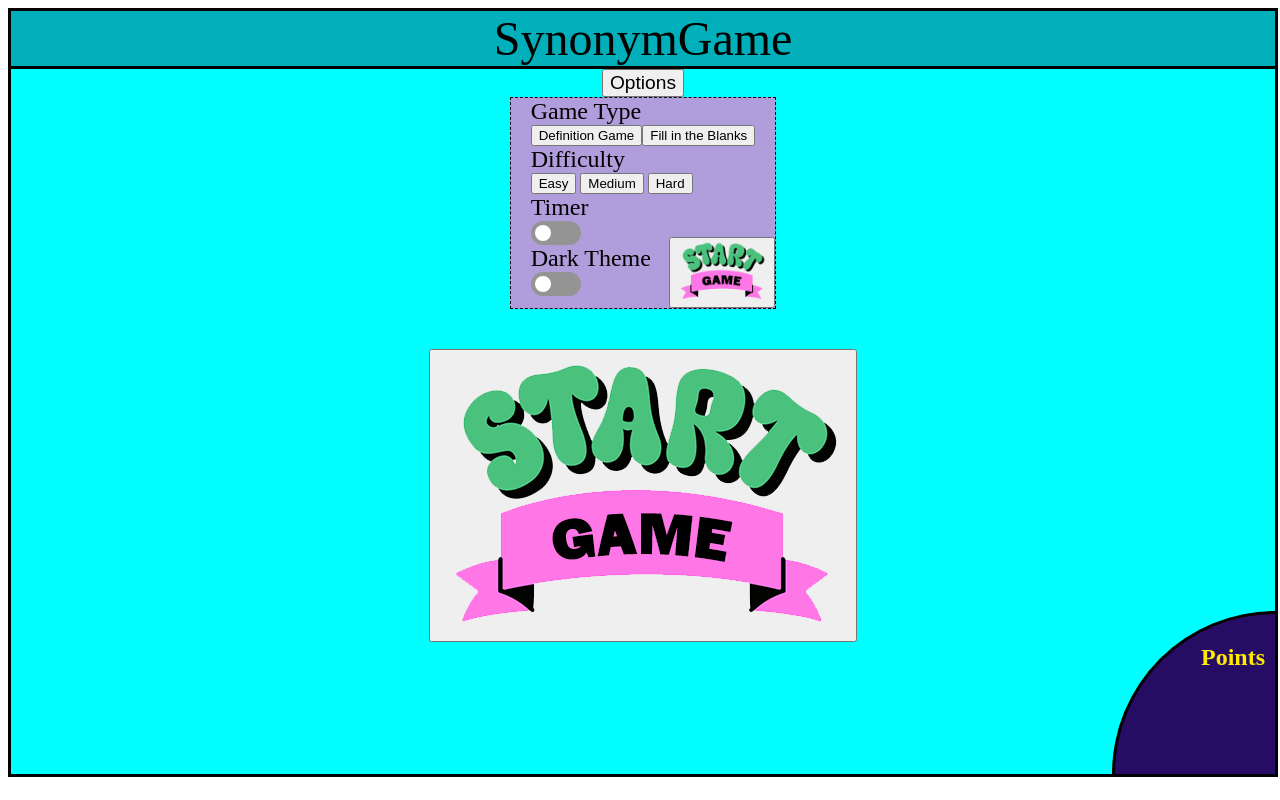
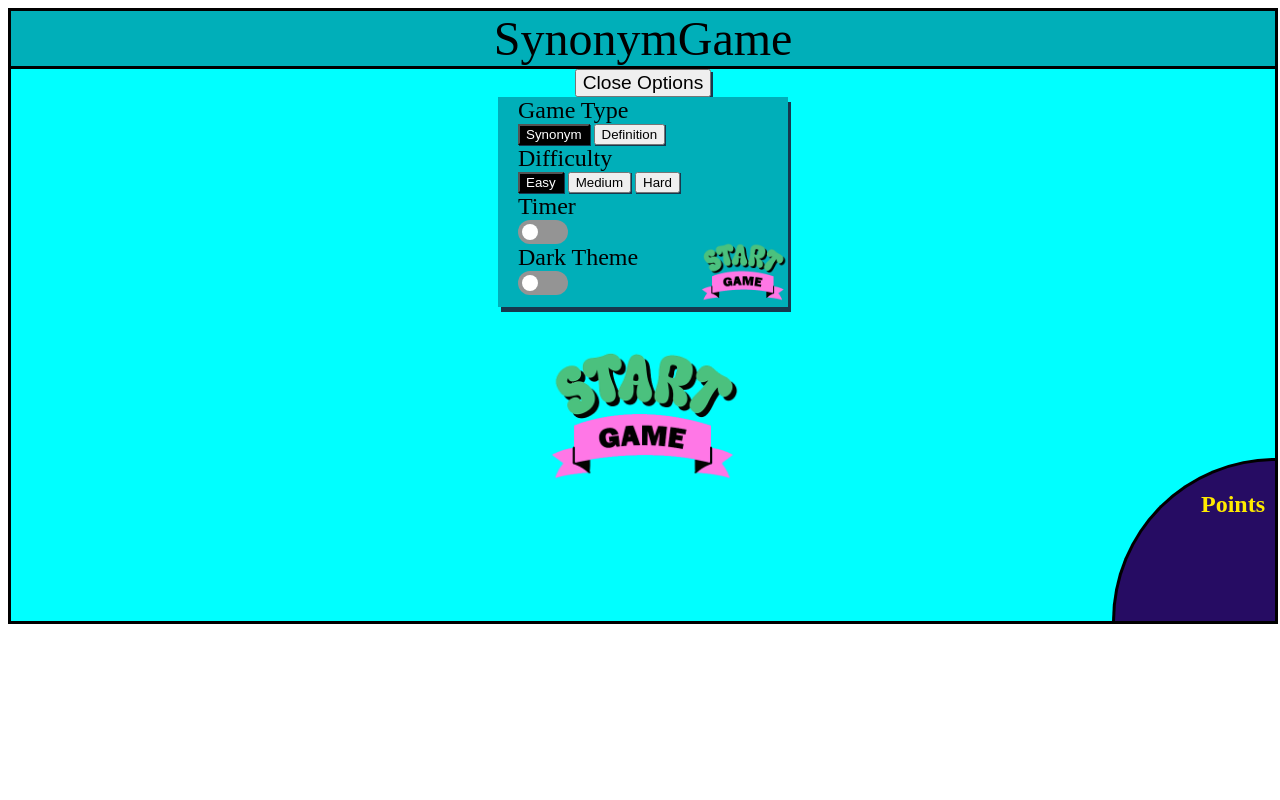
Before and after one commit to Irishwolf13/website1, a plain HTML site: page index.html in a window 1280 px wide. Both pictures are taken after a click on the button "Options". Drawn offline with Linux system fonts and the light colour scheme; no server answers.

Commit message:
added drop shadows, adjusted where code is

```diff
--- a/index.html
+++ b/index.html
@@ -18,17 +18,19 @@
         <div class="titlebar">SynonymGame</div>
         <button class="optionMenuButton">Options</button>
         <div class="optionContainer">
-          <button class="optionStartButton">
+          <div class="optionStartButton">
             <img src="images/start game.png" alt="">
-          </button>
+          </div>
           <div class="optionGameType">
             <div>Game Type</div>
+            <button id="myGameType" class="selectSynonym">Synonym</button>
+            <button class="selecDefinition">Definition</button>
           </div>
           <div class="optionDifficulty">
             <div>Difficulty</div>
-            <button>Easy</button>
-            <button>Medium</button>
-            <button>Hard</button>
+            <button id="myDificulty" class="easy">Easy</button>
+            <button class="medium">Medium</button>
+            <button class="hard">Hard</button>
           </div>
           <div class="optionTimer">
             <div>Timer</div>
@@ -46,9 +48,9 @@
           </div>
         </div>
         <div class="gameTypeBar"></div>
-        <button class="startButton">
+        <div class="startButton">
           <img src="images/start game.png">
-        </button>
+        </div>
         <div class="inputArea"></div>
         <div class="middleArea">
             <div class="synonym-List"></div>
--- a/main.css
+++ b/main.css
@@ -14,17 +14,19 @@
 }
 .optionMenuButton {
   font-size: 1.2em;
+  box-shadow: 2px 3px #16384e;
 }
 .optionContainer {
+  min-width: 250px;
   position: relative;
   display: flex;
   flex-direction: column;
   visibility: hidden;
   height: 0px;
-  border-style: dashed;
   border-width: 1px;
   padding: 0 20px 10px 20px;
-  background-color: #b09ddc;
+  background-color: #00AFB9;
+  box-shadow: 3px 5px #16384e;
 }
 .optionContainer div div {
   font-size: 1.5em;
@@ -37,7 +39,17 @@
 .optionStartButton img {
   width: 90px
 }
-
+#myGameType, #myDificulty {
+  background-color: #000000;
+  color: white;
+}
+.easy, .medium, .hard, .selectSynonym, .selecDefinition {
+  cursor: pointer;
+  box-shadow: 1px 1px #16384e;
+}
+.optionStartButton img {
+  cursor: pointer;
+}
 .middleArea {
   width: 50%;
   display: flex;
@@ -53,7 +65,8 @@
   align-items: center;
   display: flex;
 }
-.startButton {
+.startButton img{
+  max-width: 200px;
   cursor: pointer;
 }
 
--- a/scripts/fillBlanks.js
+++ b/scripts/fillBlanks.js
@@ -4,9 +4,6 @@ let wordHints = {};
 let hintLetters = ''
 
 function createBlanksButton() {
-    const getNewWord = document.createElement('button')
-    getNewWord.innerHTML = 'Fill in the Blanks'
-    getNewWord.addEventListener('click', () => {
     removeElementsFromDOM(gameInput) // Clears DOM
     setPoints(numberOfPoints)
     adjustMainWord(currentWord, 'Fill in the Blanks')
@@ -14,8 +11,6 @@ function createBlanksButton() {
     getWordFillInBlanks(currentWord)
     let myhint = document.querySelector('.hint')
     myhint.innerHTML = "Click on a Box to get a hint!"
-    })
-    optionGameType.appendChild(getNewWord)
 }
 
 // This is for fill in the blank gamestyle
@@ -122,5 +117,3 @@ function hintButtonClicked(e, mySynonym) {
     // Sets Text in the Box to hangman version of the word
     e.target.innerHTML = hintLetters
 }
-
-createBlanksButton()
--- a/scripts/index.js
+++ b/scripts/index.js
@@ -9,9 +9,9 @@ let numberOfPoints = 0;
 let _APIword = {};
 let _APIsynonyms = {};
 let _APIantonyms = {};
-infoFromAPI(currentWord)
 let isVisible = false;
 let darkTheme = false;
+infoFromAPI(currentWord)
 
 // Gather up the Troops(HTML elements)
 const myWordDisplay = document.querySelector('.gameTypeBar')
@@ -26,10 +26,10 @@ const optionTimer = document.querySelector('.optionTimer')
 const optionDark = document.querySelector('.optionDark')
 const optionMenuButton = document.querySelector('.optionMenuButton')
 const startButton = document.querySelector('.startButton')
-startButton.addEventListener('click', () => {
-    startButton.remove(); // This is only a placeholder so it deletes itself.
-})
+const optionStartButton = document.querySelector('.optionStartButton')
+
 optionMenuButton.addEventListener('click', () => {
+    optionMenuButton.innerHTML == 'Options' ? optionMenuButton.innerHTML = 'Close Options' : optionMenuButton.innerHTML = 'Options'
     hideShowOptions()
 })
 const darkThemeSwtich = document.getElementById('darkThemeSwtich')
@@ -116,7 +116,4 @@ function infoFromAPI(myWord) {
         })
     })
     // console.log(_APIsynonyms)
-    // Super Fancy Comment *****
-    // Another Super Fancy Comment **********************************
-    // Yet Another Super Fancy Comment **********************************
 }
--- a/scripts/multiple.js
+++ b/scripts/multiple.js
@@ -1,14 +1,14 @@
-function createMultipleButton() {
-    const getNewWord = document.createElement('button')
-    getNewWord.innerHTML = 'Definition Game'
-    getNewWord.addEventListener('click', () => {
-        removeElementsFromDOM(gameInput)
-        removeElementsFromDOM(listContainer)
-        setPoints(numberOfPoints)
-        getWordMultipleChoice(currentWord)
-    })
-    optionGameType.appendChild(getNewWord)
-}
+// function createMultipleButton() {
+//     const getNewWord = document.createElement('button')
+//     getNewWord.innerHTML = 'Definition Game'
+//     getNewWord.addEventListener('click', () => {
+//         removeElementsFromDOM(gameInput)
+//         removeElementsFromDOM(listContainer)
+//         setPoints(numberOfPoints)
+//         getWordMultipleChoice(currentWord)
+//     })
+//     optionGameType.appendChild(getNewWord)
+// }
 
 function getWordMultipleChoice(myWord) {
     listContainer.classList.remove('synonym-List')
@@ -28,5 +28,3 @@ function getWordMultipleChoice(myWord) {
     // Sets up next word
     setUpNewWord()
 }
-
-createMultipleButton()
--- a/scripts/runTime.js
+++ b/scripts/runTime.js
@@ -0,0 +1,9 @@
+startButton.addEventListener('click', () => {
+    // Going to need to check Options then create an If/Else statement
+    createBlanksButton()
+    startButton.remove(); // This is only a placeholder so it deletes itself.
+})
+optionStartButton.addEventListener('click', () => {
+    hideShowOptions()
+    console.log('optionStartButton clicked')
+})
```
Lines whose indentation alone changed are shown as unchanged.
